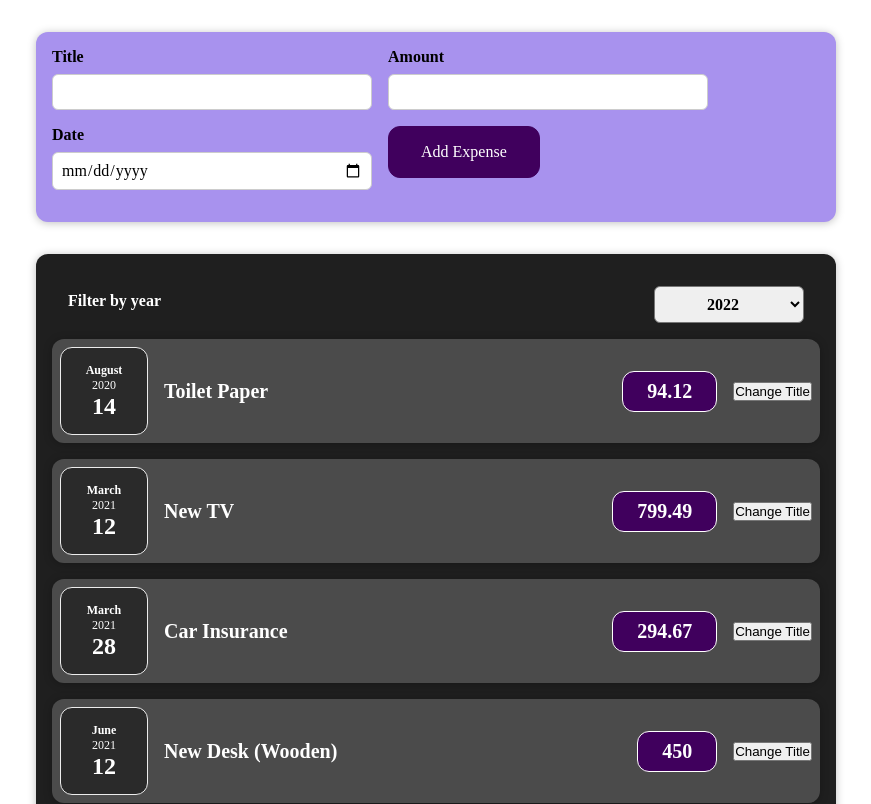
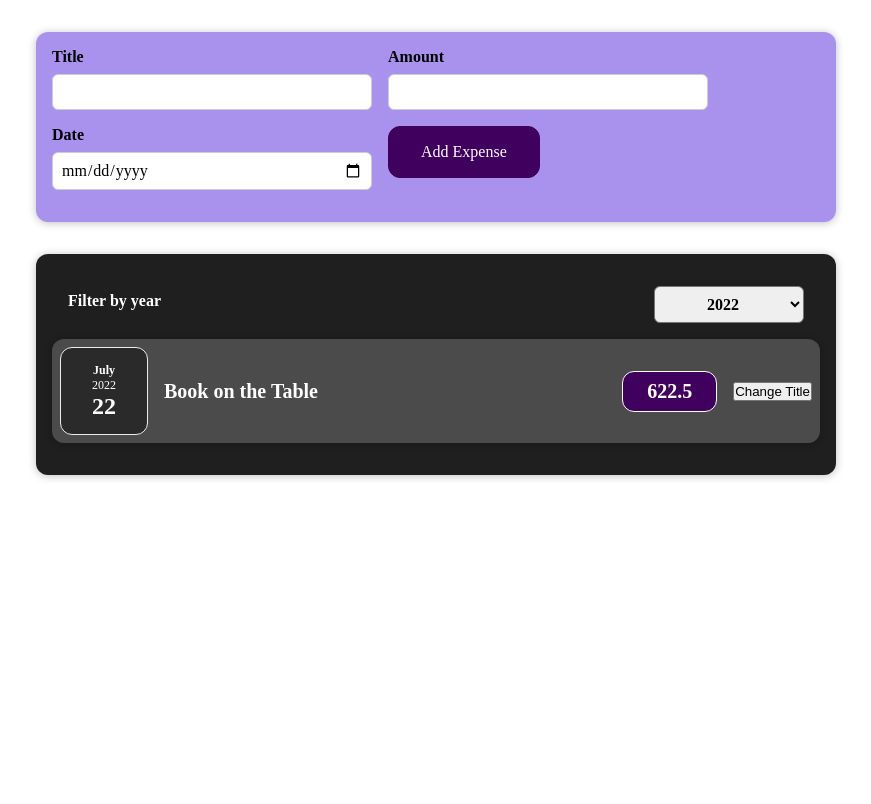
Before and after one commit to aysllanferreira/expenses-app, a React (Create React App) app: page / in a window 1280 px wide. Shown: the top 804 px of the page, without its empty margins (204-1075 px from the left). Built offline with nearby package versions, Linux system fonts and the light colour scheme.

Commit message:
filter stuff by year is now working

```diff
--- a/src/Components/Expenses/Expenses.jsx
+++ b/src/Components/Expenses/Expenses.jsx
@@ -16,7 +16,8 @@ const Expenses = ({ expenses }) => {
     <div>
       <Card className='expenses'>
       <ExpensesFilter selected={filteredYear} onChangeFilter={filterHandler} />
-          {expenses.map(({ id, title, amount, date }) => (
+          {expenses.filter(expense => expense.date.getFullYear().toString() === filteredYear)
+            .map(({ id, title, amount, date }) => (
           <ExpenseItem key={id} title={title} amount={amount} date={date} />
         ))}
       </Card>
```
